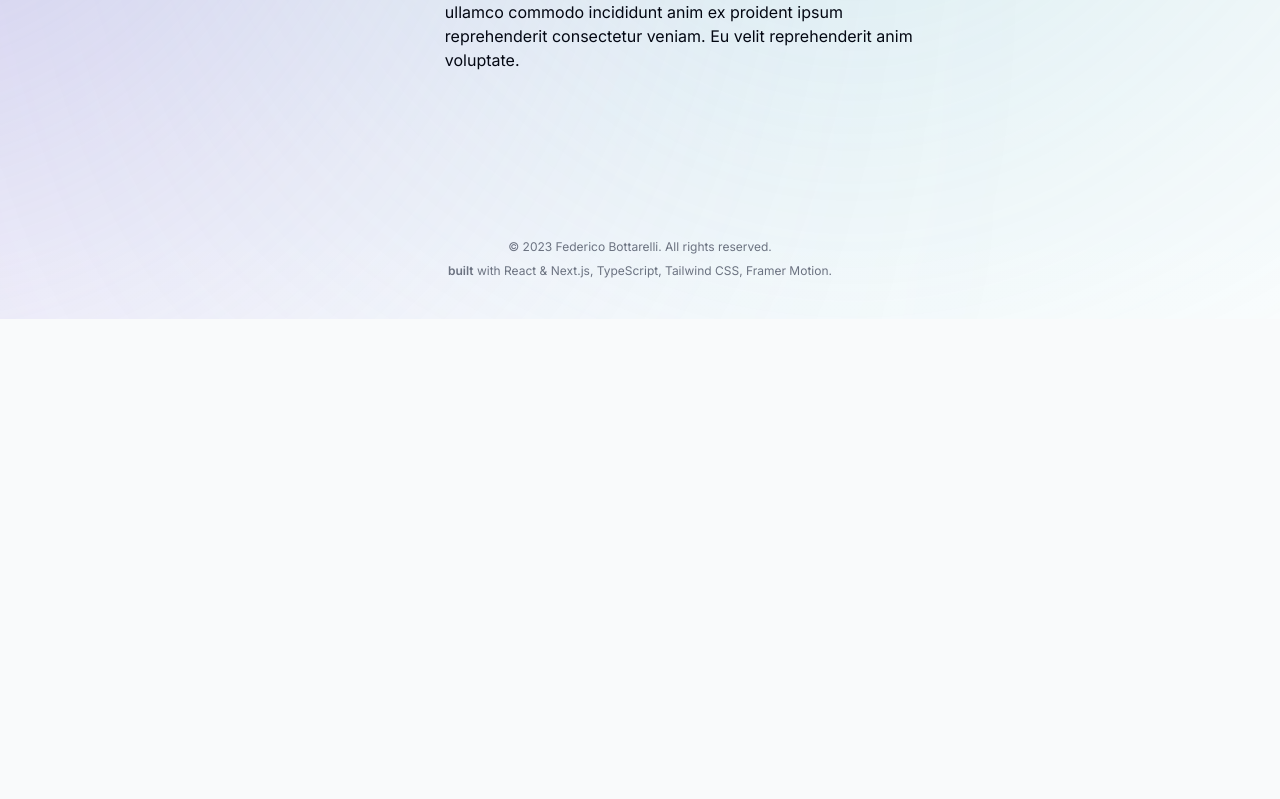
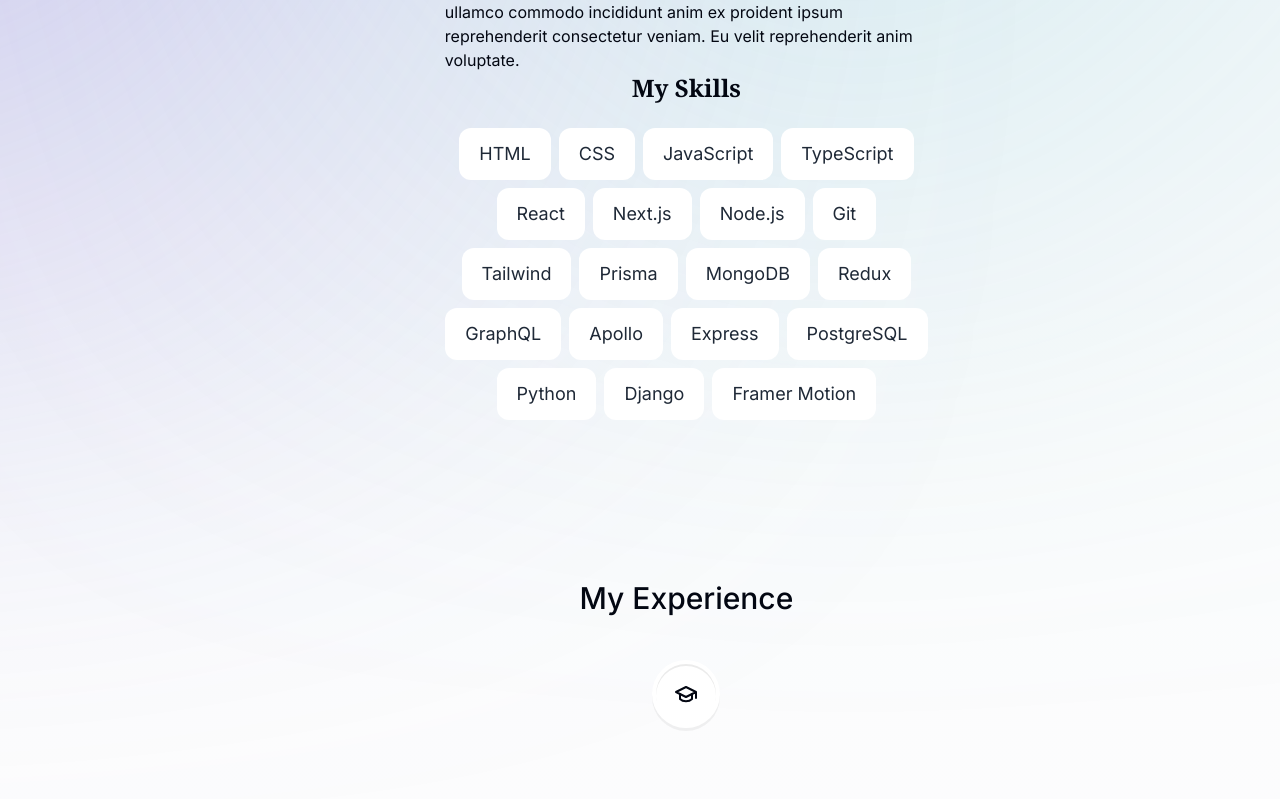
Before and after one commit to fbottarelli/personal-portfolio, a Next.js app: page / in a window 1280 px wide. Shown: the part 481-1280 px from the top of the page. Before the commit the page ends 800 px from the top, so only its background shows below. Built offline with nearby package versions, Linux system fonts and the light colour scheme.

Commit message:
skills and experience added

```diff
--- a/package.json
+++ b/package.json
@@ -22,6 +22,7 @@
     "react-dom": "18.2.0",
     "react-icons": "^4.10.1",
     "react-intersection-observer": "^9.5.2",
+    "react-vertical-timeline-component": "^3.6.0",
     "tailwindcss": "3.3.3",
     "typescript": "5.1.6"
   }
--- a/src/app/page.tsx
+++ b/src/app/page.tsx
@@ -15,7 +15,10 @@ export default function Home() {
         <div className="sec-title">
             <p>Federico Bottarelli</p>
         </div>
+
         <Intro />
+        <Skills />
+        <Experience />
 
 
     </main>
--- /dev/null
+++ b/src/components/experience.tsx
@@ -0,0 +1,58 @@
+"use client";
+
+import React from "react";
+import SectionHeading from "./section-heading";
+import {
+  VerticalTimeline,
+  VerticalTimelineElement,
+} from "react-vertical-timeline-component";
+import "react-vertical-timeline-component/style.min.css";
+import { experiencesData } from "@/lib/data";
+import { useSectionInView } from "@/lib/hooks";
+import { useTheme } from "@/context/theme-context";
+
+export default function Experience() {
+  const { ref } = useSectionInView("Experience");
+  const { theme } = useTheme();
+
+  return (
+    <section id="experience" ref={ref} className="scroll-mt-28 mb-28 sm:mb-40">
+      <SectionHeading>My experience</SectionHeading>
+      <VerticalTimeline lineColor="">
+        {experiencesData.map((item, index) => (
+          <React.Fragment key={index}>
+            <VerticalTimelineElement
+              contentStyle={{
+                background:
+                  theme === "light" ? "#f3f4f6" : "rgba(255, 255, 255, 0.05)",
+                boxShadow: "none",
+                border: "1px solid rgba(0, 0, 0, 0.05)",
+                textAlign: "left",
+                padding: "1.3rem 2rem",
+              }}
+              contentArrowStyle={{
+                borderRight:
+                  theme === "light"
+                    ? "0.4rem solid #9ca3af"
+                    : "0.4rem solid rgba(255, 255, 255, 0.5)",
+              }}
+              date={item.date}
+              icon={item.icon}
+              iconStyle={{
+                background:
+                  theme === "light" ? "white" : "rgba(255, 255, 255, 0.15)",
+                fontSize: "1.5rem",
+              }}
+            >
+              <h3 className="font-semibold capitalize">{item.title}</h3>
+              <p className="font-normal !mt-0">{item.location}</p>
+              <p className="!mt-1 !font-normal text-gray-700 dark:text-white/75">
+                {item.description}
+              </p>
+            </VerticalTimelineElement>
+          </React.Fragment>
+        ))}
+      </VerticalTimeline>
+    </section>
+  );
+}
--- /dev/null
+++ b/src/components/section-heading.tsx
@@ -0,0 +1,13 @@
+import React from "react";
+
+type SectionHeadingProps = {
+  children: React.ReactNode;
+};
+
+export default function SectionHeading({ children }: SectionHeadingProps) {
+  return (
+    <h2 className="text-3xl font-medium capitalize mb-4 text-center">
+      {children}
+    </h2>
+  );
+}
--- /dev/null
+++ b/src/components/skills.tsx
@@ -0,0 +1,55 @@
+"use client";
+
+import React from "react";
+import SectionHeading from "./section-heading";
+import { skillsData } from "@/lib/data";
+import { useSectionInView } from "@/lib/hooks";
+import { motion } from "framer-motion";
+
+const fadeInAnimationVariants = {
+  initial: {
+    opacity: 0,
+    y: 100,
+  },
+  animate: (index: number) => ({
+    opacity: 1,
+    y: 0,
+    transition: {
+      delay: 0.05 * index,
+    },
+  }),
+};
+
+export default function Skills() {
+  const { ref } = useSectionInView("Skills");
+
+  return (
+    <section
+      id="skills"
+      ref={ref}
+      className="mb-28 max-w-[53rem] scroll-mt-28 text-center sm:mb-40"
+    >
+      {/*<SectionHeading>My skills</SectionHeading>*/}
+      <div className="sec-title">
+        <p>My Skills</p>
+      </div>
+      <ul className="flex flex-wrap justify-center gap-2 text-lg text-gray-800">
+        {skillsData.map((skill, index) => (
+          <motion.li
+            className="bg-white borderBlack rounded-xl px-5 py-3 dark:bg-white/10 dark:text-white/80"
+            key={index}
+            variants={fadeInAnimationVariants}
+            initial="initial"
+            whileInView="animate"
+            viewport={{
+              once: true,
+            }}
+            custom={index}
+          >
+            {skill}
+          </motion.li>
+        ))}
+      </ul>
+    </section>
+  );
+}
--- /dev/null
+++ b/src/context/active-section-context.tsx
@@ -0,0 +1,50 @@
+"use client";
+
+import type { SectionName } from "@/lib/types";
+import React, { useState, createContext, useContext } from "react";
+
+type ActiveSectionContextProviderProps = {
+  children: React.ReactNode;
+};
+
+type ActiveSectionContextType = {
+  activeSection: SectionName;
+  setActiveSection: React.Dispatch<React.SetStateAction<SectionName>>;
+  timeOfLastClick: number;
+  setTimeOfLastClick: React.Dispatch<React.SetStateAction<number>>;
+};
+
+export const ActiveSectionContext =
+  createContext<ActiveSectionContextType | null>(null);
+
+export default function ActiveSectionContextProvider({
+  children,
+}: ActiveSectionContextProviderProps) {
+  const [activeSection, setActiveSection] = useState<SectionName>("Home");
+  const [timeOfLastClick, setTimeOfLastClick] = useState(0); // we need to keep track of this to disable the observer temporarily when user clicks on a link
+
+  return (
+    <ActiveSectionContext.Provider
+      value={{
+        activeSection,
+        setActiveSection,
+        timeOfLastClick,
+        setTimeOfLastClick,
+      }}
+    >
+      {children}
+    </ActiveSectionContext.Provider>
+  );
+}
+
+export function useActiveSectionContext() {
+  const context = useContext(ActiveSectionContext);
+
+  if (context === null) {
+    throw new Error(
+      "useActiveSectionContext must be used within an ActiveSectionContextProvider"
+    );
+  }
+
+  return context;
+}
--- /dev/null
+++ b/src/context/theme-context.tsx
@@ -0,0 +1,70 @@
+"use client";
+
+import React, { useEffect, useState, createContext, useContext } from "react";
+
+type Theme = "light" | "dark";
+
+type ThemeContextProviderProps = {
+  children: React.ReactNode;
+};
+
+type ThemeContextType = {
+  theme: Theme;
+  toggleTheme: () => void;
+};
+
+const ThemeContext = createContext<ThemeContextType | null>(null);
+
+export default function ThemeContextProvider({
+  children,
+}: ThemeContextProviderProps) {
+  const [theme, setTheme] = useState<Theme>("light");
+
+  const toggleTheme = () => {
+    if (theme === "light") {
+      setTheme("dark");
+      window.localStorage.setItem("theme", "dark");
+      document.documentElement.classList.add("dark");
+    } else {
+      setTheme("light");
+      window.localStorage.setItem("theme", "light");
+      document.documentElement.classList.remove("dark");
+    }
+  };
+
+  useEffect(() => {
+    const localTheme = window.localStorage.getItem("theme") as Theme | null;
+
+    if (localTheme) {
+      setTheme(localTheme);
+
+      if (localTheme === "dark") {
+        document.documentElement.classList.add("dark");
+      }
+    } else if (window.matchMedia("(prefers-color-scheme: dark)").matches) {
+      setTheme("dark");
+      document.documentElement.classList.add("dark");
+    }
+  }, []);
+
+  return (
+    <ThemeContext.Provider
+      value={{
+        theme,
+        toggleTheme,
+      }}
+    >
+      {children}
+    </ThemeContext.Provider>
+  );
+}
+
+export function useTheme() {
+  const context = useContext(ThemeContext);
+
+  if (context === null) {
+    throw new Error("useTheme must be used within a ThemeContextProvider");
+  }
+
+  return context;
+}
--- /dev/null
+++ b/src/lib/hooks.ts
@@ -0,0 +1,21 @@
+import { useActiveSectionContext } from "@/context/active-section-context";
+import { useEffect } from "react";
+import { useInView } from "react-intersection-observer";
+import type { SectionName } from "./types";
+
+export function useSectionInView(sectionName: SectionName, threshold = 0.75) {
+  const { ref, inView } = useInView({
+    threshold,
+  });
+  const { setActiveSection, timeOfLastClick } = useActiveSectionContext();
+
+  useEffect(() => {
+    if (inView && Date.now() - timeOfLastClick > 1000) {
+      setActiveSection(sectionName);
+    }
+  }, [inView, setActiveSection, timeOfLastClick, sectionName]);
+
+  return {
+    ref,
+  };
+}
--- /dev/null
+++ b/src/lib/types.ts
@@ -0,0 +1,6 @@
+import { links } from "./data";
+
+export type SectionName = (typeof links)[number]["name"];
+
+// type SectionName = "Home" | "About" | "Projects" | "Skills" | "Experience" | "Contact";
+// This means that a variable of type SectionName can only have one of these specific string values. The as const assertion at the end of the links array ensures that TypeScript treats the array and its contents as immutable (read-only), which allows for more precise type inference.
```
Also changed, not shown: src/app/layout.tsx (+8 -2 lines), 1 other file (tests, documents, lock files or other folders).
